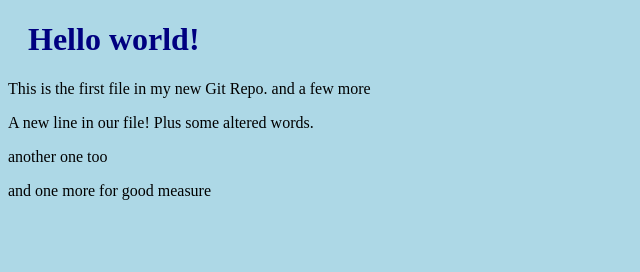
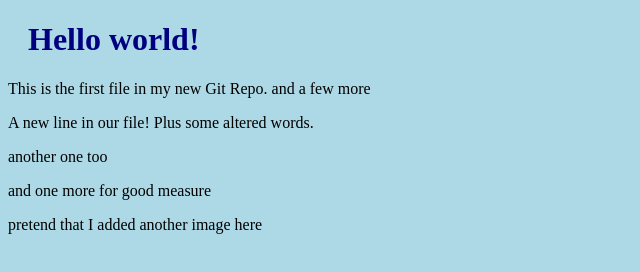
Before and after one commit to adensattler/hello-world, a plain HTML site: page index.html in a window 1280 px wide. Shown: the whole page, without its empty margins (0-640 px from the left). Drawn offline with Linux system fonts and the light colour scheme.

```diff
--- a/index.html
+++ b/index.html
@@ -13,5 +13,7 @@
 
 <p> and one more for good measure</p>
 
+<p>pretend that I added another image here</p>
+
 </body>
 </html>
```
